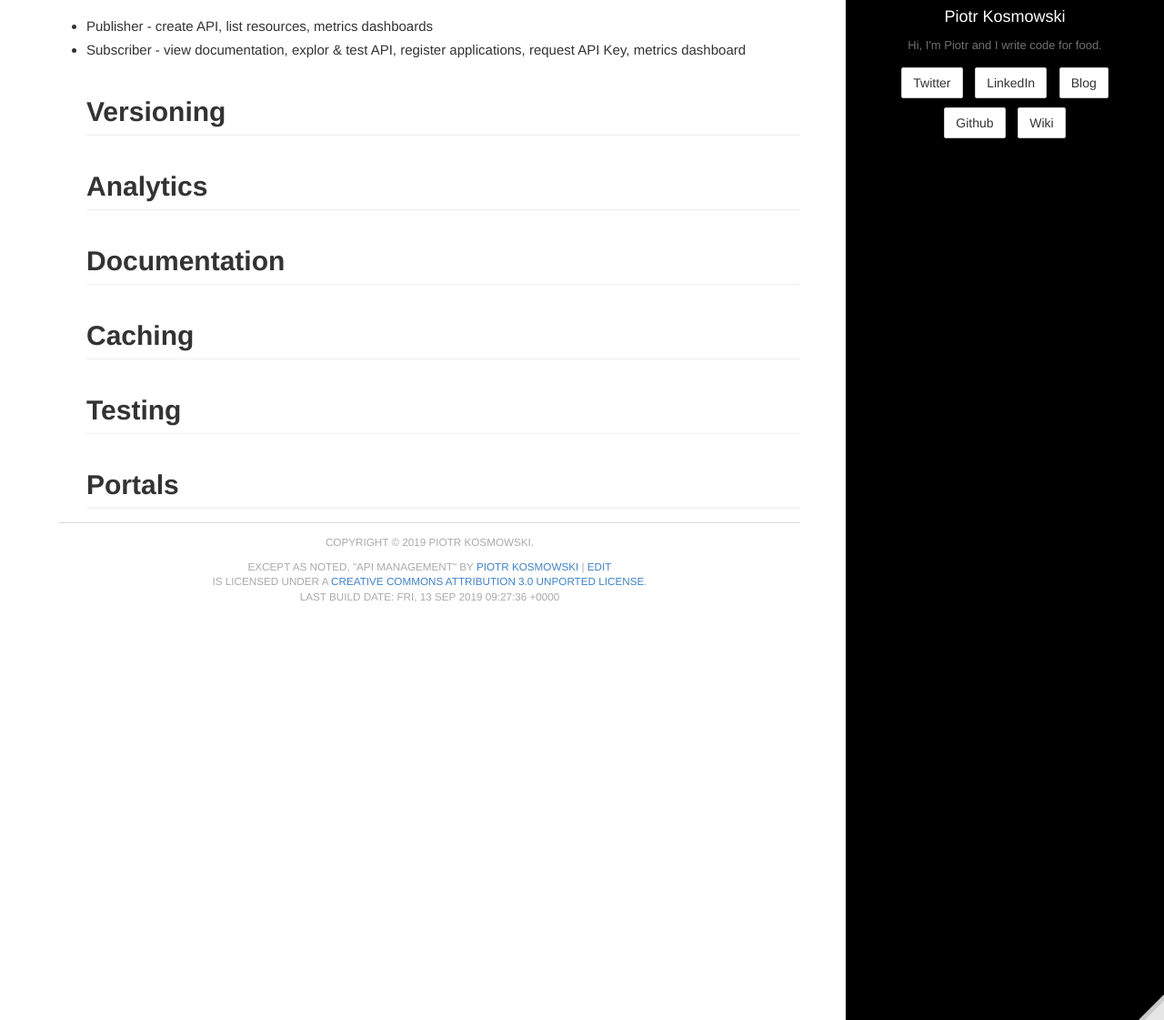
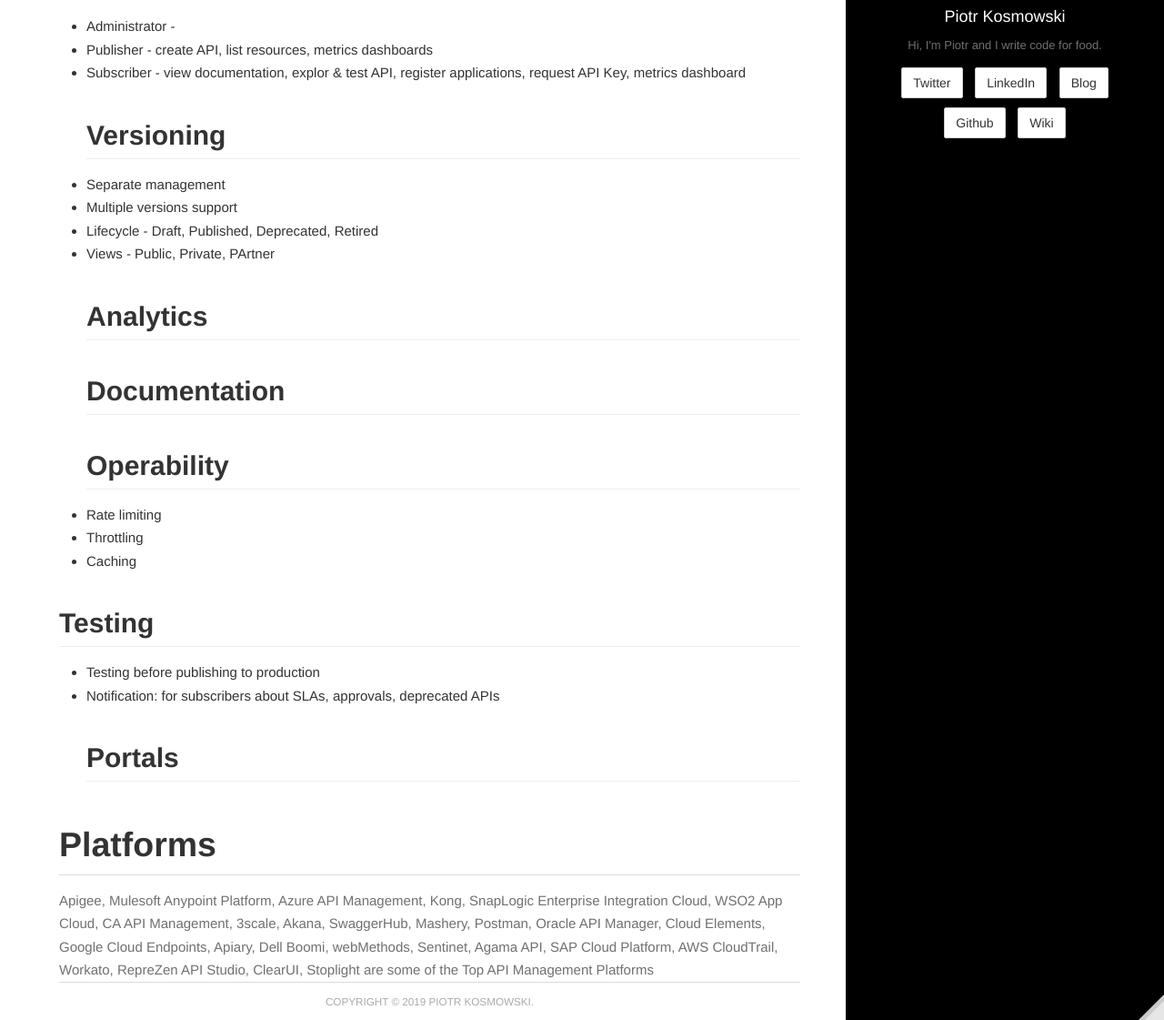
Before and after one commit to kospiotr/kospiotr.github.io, a Jekyll site: the page built from wiki/api-management.md, in a window 1280 px wide and 1400 px high, cut to the strip 279-1400 px from the top of the window. Shown: the whole strip at 91% size. Built offline with Jekyll 4.4.1, drawn with Linux system fonts in a browser that asks for light colours.

Commit message:
Update api-management.md

```diff
--- a/wiki/api-management.md
+++ b/wiki/api-management.md
@@ -10,11 +10,25 @@
 
 ## Security
 ### API Management roles
+* Administrator -
 * Publisher - create API, list resources, metrics dashboards
 * Subscriber - view documentation, explor & test API, register applications, request API Key, metrics dashboard
 ## Versioning
+* Separate management
+* Multiple versions support
+* Lifecycle - Draft, Published, Deprecated, Retired
+* Views - Public, Private, PArtner
 ## Analytics
 ## Documentation
-## Caching
+## Operability
+* Rate limiting
+* Throttling
+* Caching
+
 ## Testing
+* Testing before publishing to production
+* Notification: for subscribers about SLAs, approvals, deprecated APIs
 ## Portals
+
+# Platforms
+Apigee, Mulesoft Anypoint Platform, Azure API Management, Kong, SnapLogic Enterprise Integration Cloud, WSO2 App Cloud, CA API Management, 3scale, Akana, SwaggerHub, Mashery, Postman, Oracle API Manager, Cloud Elements, Google Cloud Endpoints, Apiary, Dell Boomi, webMethods, Sentinet, Agama API, SAP Cloud Platform, AWS CloudTrail, Workato, RepreZen API Studio, ClearUI, Stoplight are some of the Top API Management Platforms
```
